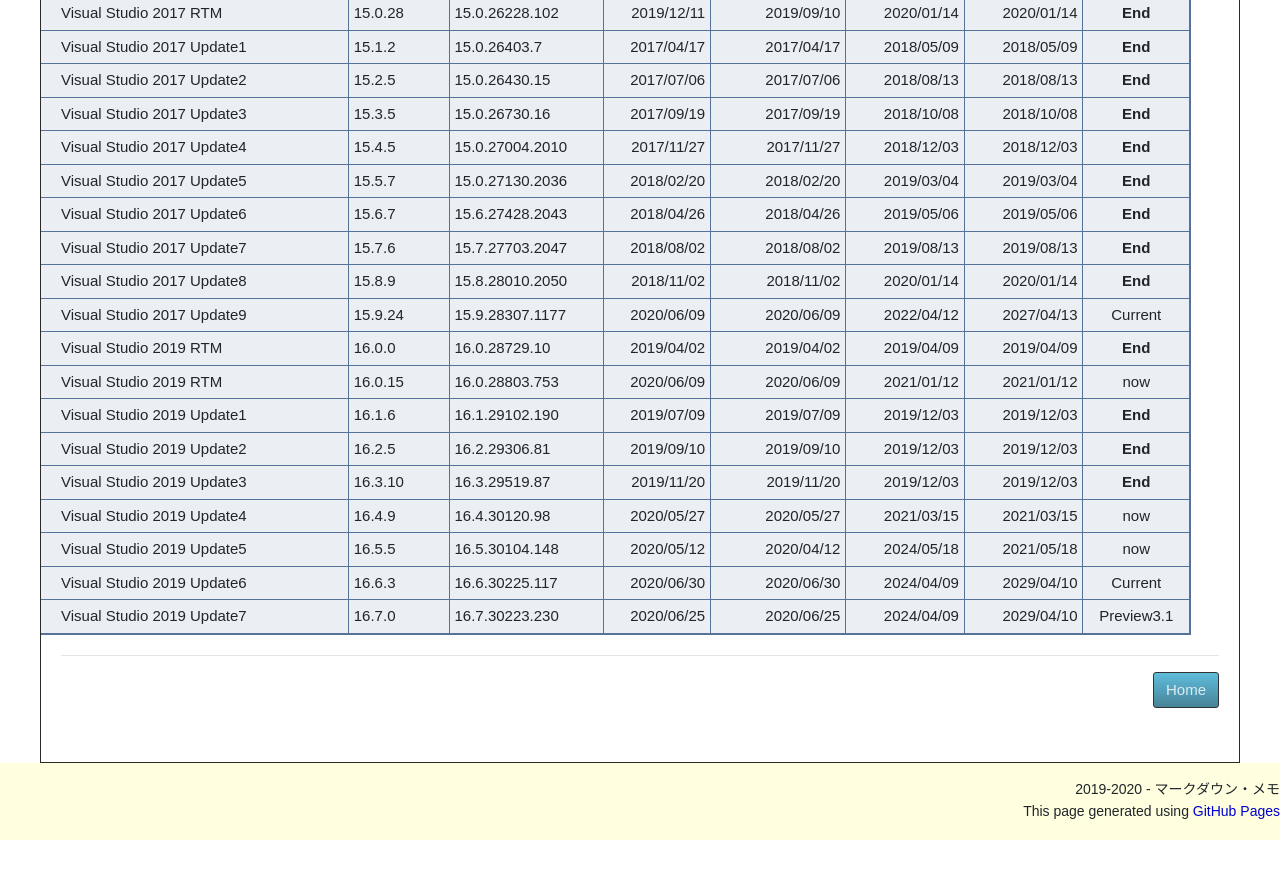
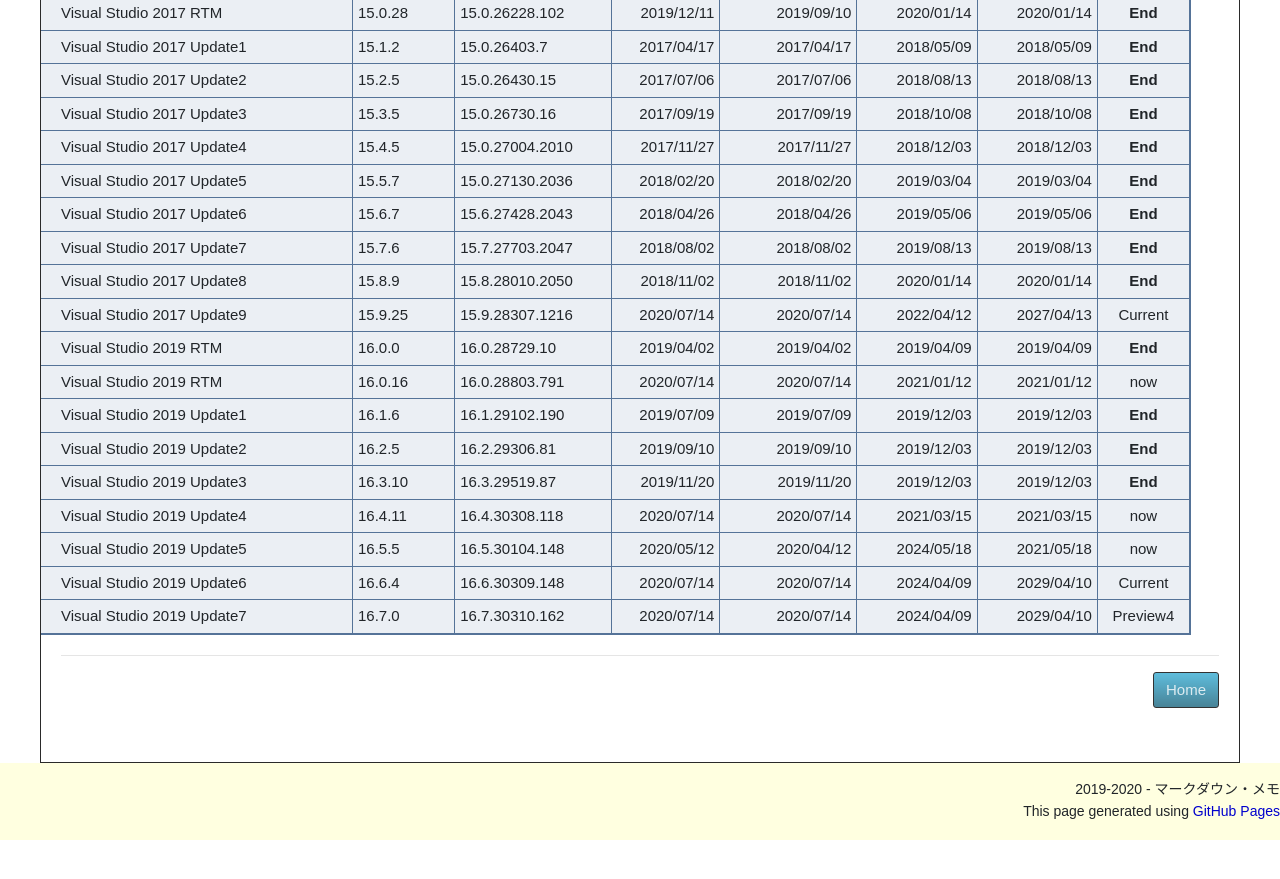
Before and after one commit to fuchu-pheasant01/fuchu-pheasant01.github.io, a Jekyll site: the page built from Contents/Support/MicrosoftVisualStudio.md, in a window 1280 px wide and 900 px high, scrolled down 2286 px. Shown: the top 879 px of the window. Built offline with Jekyll 4.4.1, drawn with Linux system fonts in a browser that asks for light colours; emoji names are drawn with the system emoji font; some of the changed text lies outside the part shown.

Commit message:
Win200715

```diff
--- a/Contents/Support/MicrosoftVisualStudio.md
+++ b/Contents/Support/MicrosoftVisualStudio.md
@@ -82,15 +82,15 @@ Community Editionの場合は16.?.xxの?の部分も最新の状態に保つ必
 | Visual Studio 2017 Update6                  | 15.6.7  | 15.6.27428.2043 | 2018/04/26 |      2018/04/26 |         2019/05/06 |   2019/05/06 |   **End**  |
 | Visual Studio 2017 Update7                  | 15.7.6  | 15.7.27703.2047 | 2018/08/02 |      2018/08/02 |         2019/08/13 |   2019/08/13 |   **End**  |
 | Visual Studio 2017 Update8                  | 15.8.9  | 15.8.28010.2050 | 2018/11/02 |      2018/11/02 |         2020/01/14 |   2020/01/14 |   **End**  |
-| Visual Studio 2017 Update9                  | 15.9.24 | 15.9.28307.1177 | 2020/06/09 |      2020/06/09 |         2022/04/12 |   2027/04/13 |   Current  |
+| Visual Studio 2017 Update9                  | 15.9.25 | 15.9.28307.1216 | 2020/07/14 |      2020/07/14 |         2022/04/12 |   2027/04/13 |   Current  |
 | Visual Studio 2019 RTM                      | 16.0.0  | 16.0.28729.10   | 2019/04/02 |      2019/04/02 |         2019/04/09 |   2019/04/09 |   **End**  |
-| Visual Studio 2019 RTM                      | 16.0.15 | 16.0.28803.753  | 2020/06/09 |      2020/06/09 |         2021/01/12 |   2021/01/12 |     now    |
+| Visual Studio 2019 RTM                      | 16.0.16 | 16.0.28803.791  | 2020/07/14 |      2020/07/14 |         2021/01/12 |   2021/01/12 |     now    |
 | Visual Studio 2019 Update1                  | 16.1.6  | 16.1.29102.190  | 2019/07/09 |      2019/07/09 |         2019/12/03 |   2019/12/03 |   **End**  |
 | Visual Studio 2019 Update2                  | 16.2.5  | 16.2.29306.81   | 2019/09/10 |      2019/09/10 |         2019/12/03 |   2019/12/03 |   **End**  |
 | Visual Studio 2019 Update3                  | 16.3.10 | 16.3.29519.87   | 2019/11/20 |      2019/11/20 |         2019/12/03 |   2019/12/03 |   **End**  |
-| Visual Studio 2019 Update4                  | 16.4.9  | 16.4.30120.98   | 2020/05/27 |      2020/05/27 |         2021/03/15 |   2021/03/15 |     now    |
+| Visual Studio 2019 Update4                  | 16.4.11 | 16.4.30308.118  | 2020/07/14 |      2020/07/14 |         2021/03/15 |   2021/03/15 |     now    |
 | Visual Studio 2019 Update5                  | 16.5.5  | 16.5.30104.148  | 2020/05/12 |      2020/04/12 |         2024/05/18 |   2021/05/18 |     now    |
-| Visual Studio 2019 Update6                  | 16.6.3  | 16.6.30225.117  | 2020/06/30 |      2020/06/30 |         2024/04/09 |   2029/04/10 |   Current  |
-| Visual Studio 2019 Update7                  | 16.7.0  | 16.7.30223.230  | 2020/06/25 |      2020/06/25 |         2024/04/09 |   2029/04/10 | Preview3.1 |
+| Visual Studio 2019 Update6                  | 16.6.4  | 16.6.30309.148  | 2020/07/14 |      2020/07/14 |         2024/04/09 |   2029/04/10 |   Current  |
+| Visual Studio 2019 Update7                  | 16.7.0  | 16.7.30310.162  | 2020/07/14 |      2020/07/14 |         2024/04/09 |   2029/04/10 |  Preview4  |
 
 * * *
```
Also changed, not shown: other parts of Contents/Support/MicrosoftVisualStudio.md (+1 -1 lines), Contents/Support/MicrosoftDotNet.md (+5 -3 lines).
